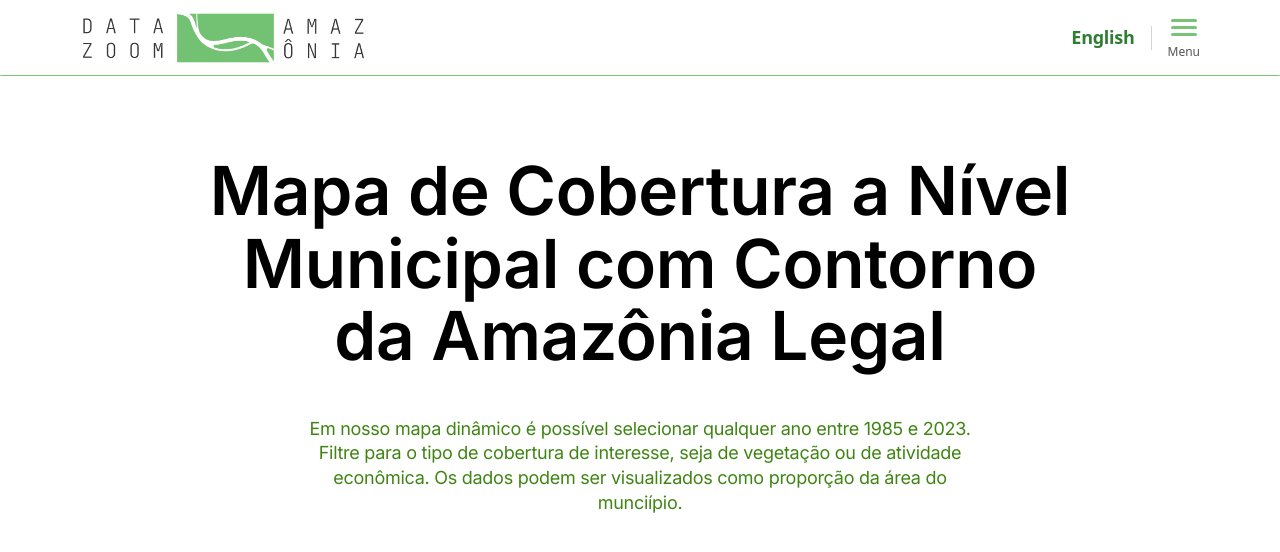
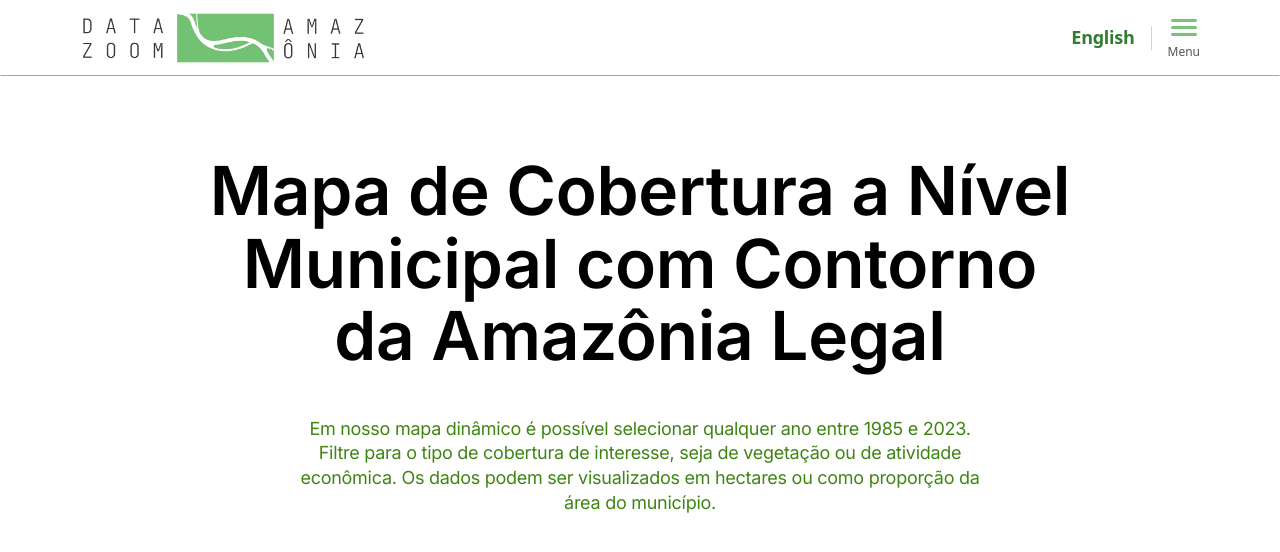
Before and after one commit to datazoompuc/amazonia, a Jekyll site: the page built from pt/viz/mapa-de-cobertura-dos-municipios.md, in a window 1280 px wide and 1400 px high, cut to the strip 0-568 px from the top of the window. Shown: the top 552 px of the strip. Built offline with Jekyll 4.4.1, drawn with Linux system fonts in a browser that asks for light colours; nearby versions of some CDN libraries; some of the changed text lies outside the part shown.

Commit message:
improve pt/mapa-de-cobertura-dos-municipios.md

```diff
--- a/pt/viz/mapa-de-cobertura-dos-municipios.md
+++ b/pt/viz/mapa-de-cobertura-dos-municipios.md
@@ -10,7 +10,7 @@ description: "Mapa dinâmico com cobertura da terra por município com contorno
 <br>
 <!-- instruções sobre o gráfico-->
 <p class="text-center" style="font-size:18px;color:#3f8513; margin:20px 300px;">
-  Em nosso mapa dinâmico é possível selecionar qualquer ano entre 1985 e 2023. Filtre para o tipo de cobertura de interesse, seja de vegetação ou de atividade econômica. Os dados podem ser visualizados como proporção da área do munciípio.
+  Em nosso mapa dinâmico é possível selecionar qualquer ano entre 1985 e 2023. Filtre para o tipo de cobertura de interesse, seja de vegetação ou de atividade econômica. Os dados podem ser visualizados em hectares ou como proporção da área do município.
 </p>
 <br>
 <!-- link do shinyapps -->
@@ -40,7 +40,7 @@ description: "Mapa dinâmico com cobertura da terra por município com contorno
       <p>
         Dados coletados do <a href="https://brasil.mapbiomas.org/" target="_blank" rel="noreferrer noopener">MapBiomas</a>.
         O MapBiomas é uma iniciativa colaborativa formada por universidades, ONGs e empresas de tecnologia, dedicada ao mapeamento da cobertura e do uso da terra.
-        Ele Utiliza imagens de satélite e sensoriamento remoto para gerar séries históricas anuais. <br><br>
+        Ele utiliza imagens de satélite e sensoriamento remoto para gerar dados em painel. <br><br>
         Quer explorar mais? Acesse o nosso <a href="https://github.com/datazoompuc" target="_blank" rel="noreferrer noopener">Github</a>.
       </p>
      <br>
```
